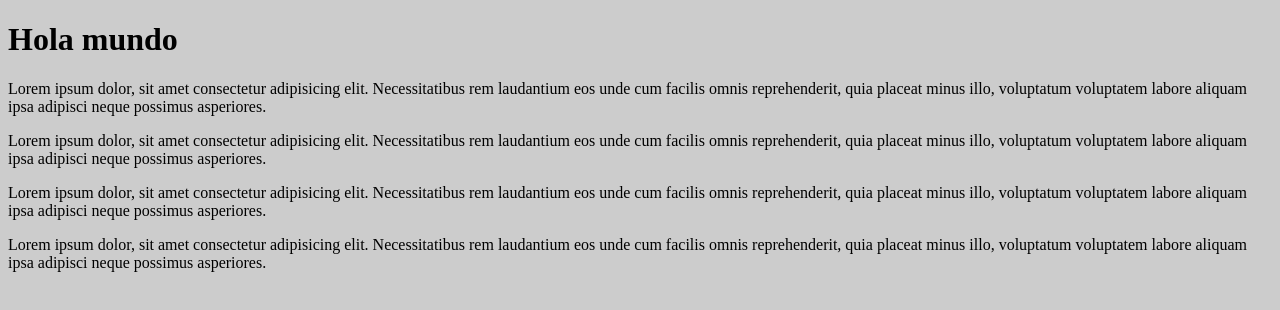
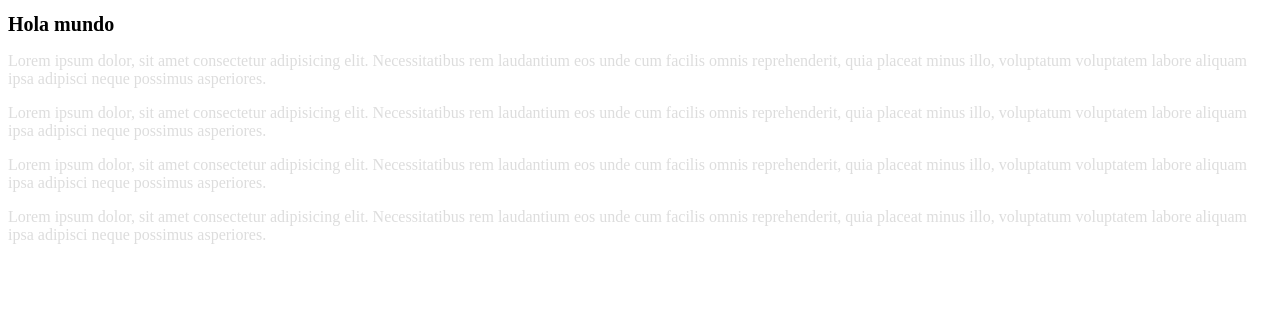
Before and after one commit to Jhonsava/miweb, a plain HTML site: page index.html in a window 1280 px wide. Drawn offline with Linux system fonts and the light colour scheme.

Commit message:
Se aplican nuevos estilos a la web

```diff
--- a/css/main.css
+++ b/css/main.css
@@ -1,4 +1,13 @@
 body{
-    background: #cccccc;
+    background: #ffffff;
     color: #000000;
 }
+
+h1{
+    font-size: 20px;
+    margin-bottom: 10px;
+}
+
+p{
+    color: #dddddd;
+}
```
